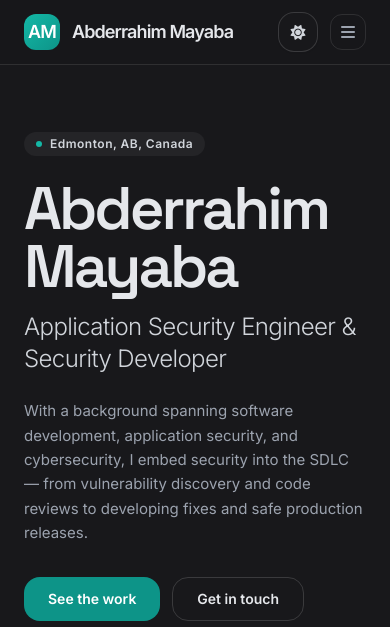
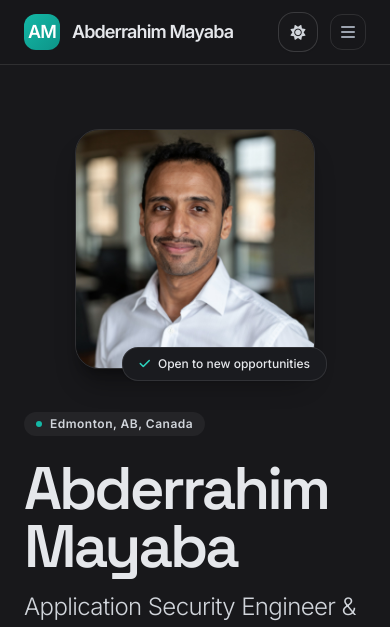
Before and after one commit to mayaba/mayaba.github.io, a plain HTML site: page index.html in a window 390 px wide. Shown: the top 627 px of the page. Drawn offline with nearby package versions, Linux system fonts and the light colour scheme.

Commit message:
Fix mobile hero layout: Move profile photo before name and title on small screens

```diff
--- a/index.html
+++ b/index.html
@@ -168,9 +168,9 @@
 
     <!-- Hero -->
     <header class="max-w-screen-xl mx-auto px-6 pt-16 pb-20 md:pt-20 md:pb-24">
-        <div class="grid md:grid-cols-12 gap-12 items-center">
+        <div class="flex flex-col-reverse md:flex-row md:items-center gap-10 md:gap-12">
             <!-- Text Content -->
-            <div class="md:col-span-7">
+            <div class="md:w-7/12">
                 <div class="inline-flex items-center gap-2 px-3 py-1 rounded-full bg-gray-100 dark:bg-white/5 text-xs font-semibold tracking-[0.5px] mb-6">
                     <div class="w-1.5 h-1.5 rounded-full bg-teal-500"></div>
                     <span class="text-gray-600 dark:text-gray-300">Edmonton, AB, Canada</span>
@@ -217,8 +217,8 @@
             </div>
 
             <!-- Photo -->
-            <div class="md:col-span-5">
-                <div class="relative mx-auto md:ml-auto w-full max-w-[210px]">
+            <div class="md:w-5/12 flex justify-center md:justify-end">
+                <div class="relative w-full max-w-[240px] md:max-w-[210px]">
                     <div class="aspect-square rounded-3xl overflow-hidden border border-gray-200 dark:border-white/10 shadow-xl shadow-black/5 dark:shadow-black/30">
                         <img
                             src="assets/img/profile.jpg"
```
